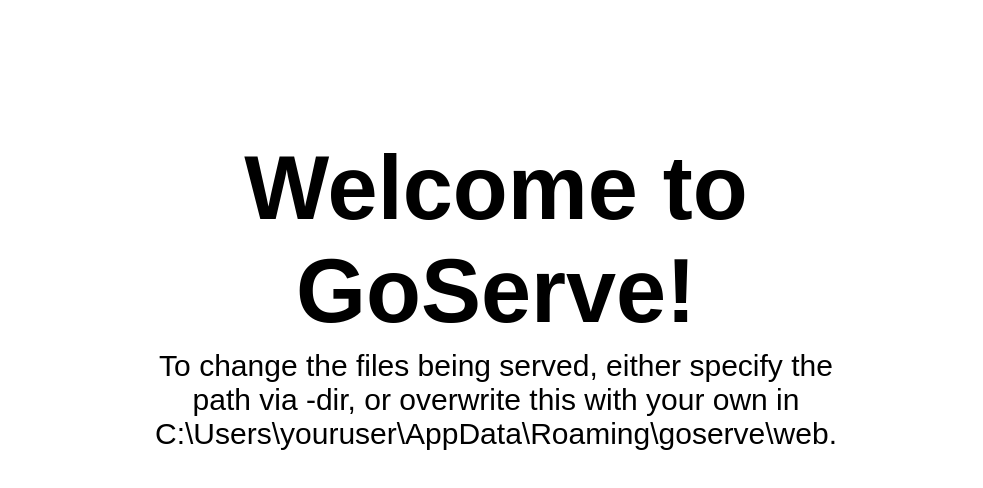
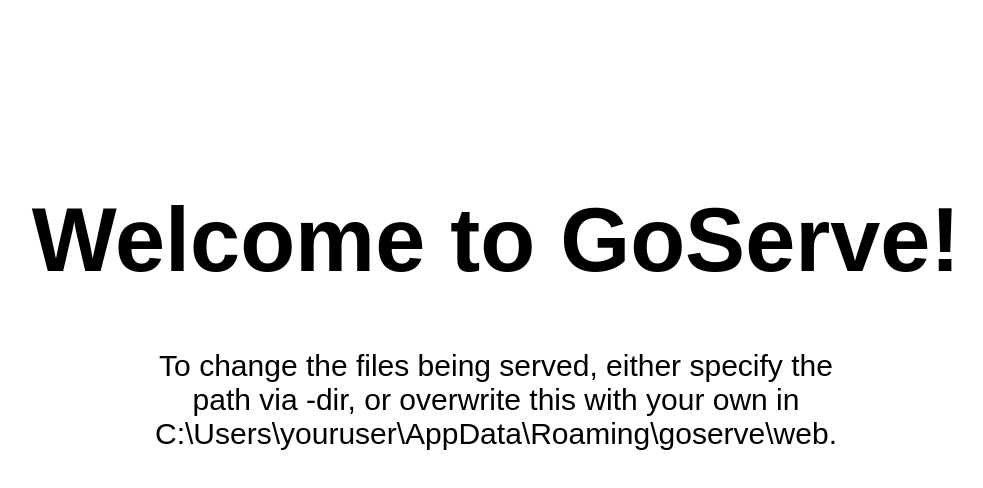
Before and after one commit to izeperson/goserve, a plain HTML site: page web/index.html in a window 1280 px wide. Shown: the whole page, without its empty margins (144-1127 px from the left). Drawn offline with Linux system fonts and the light colour scheme.

Commit message:
fixed text on launch page

```diff
--- a/web/index.html
+++ b/web/index.html
@@ -1,7 +1,7 @@
 <html>
     <body>
-        <h1 align="center">Welcome to GoServe!</h1>
-        <p align="center">To change the files being served, either specify the path via -dir, or overwrite this with your own in <br> C:\Users\youruser\AppData\Roaming\goserve\web.</p>
+        <h1>Welcome to GoServe!</h1>
+        <p>To change the files being served, either specify the path via -dir, or overwrite this with your own in <br> C:\Users\youruser\AppData\Roaming\goserve\web.</p>
     </body>
     <style>
         body {
@@ -10,13 +10,14 @@
         }
         h1 {
             font-size: 90px;
+            white-space: nowrap;
             margin: 0;
             padding: 0;
             text-align: center;
             position: absolute;
             top: 30%;
             left: 50%;
-            transform: translateX(-50%) translateY(-50%);
+            transform: translate(-50%, -50%);
             font-family: sans-serif;
         }
         p {
```
